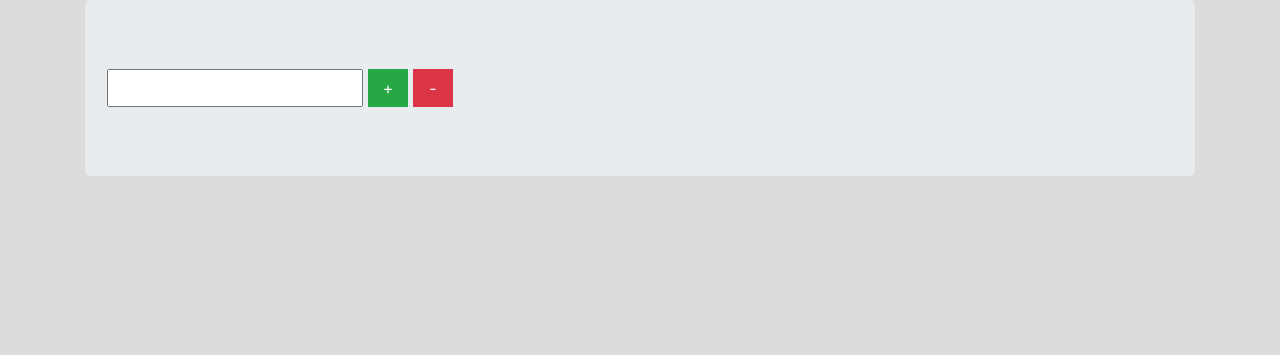
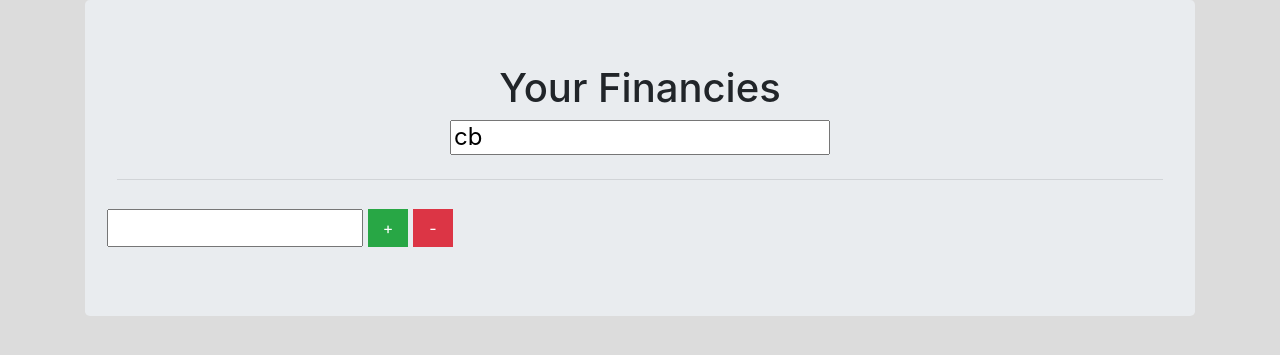
Before and after one commit to Samot428/First_website, a Django app: page /app/Financies/ in a window 1280 px wide. Shown: the part 56-411 px from the top of the page. Run offline with Django 5.2, Linux system fonts and the light colour scheme; some libraries are stand-ins or nearby versions.

Commit message:
Update Financies.html

```diff
--- a/myapp/templates/Financies.html
+++ b/myapp/templates/Financies.html
@@ -11,8 +11,20 @@
         width: 40px;
         margin-left: 5px;
     }
+        /*
+        position: absolute;
+        top: 100px;
+        left: 200px;
+    }
+    .row{
+        position: relative;
+    }
+        */
 </style>
 <div class="jumbotron">
+    <h1 style="text-align: center;">Your Financies</h1>
+    <h4 style="text-align: center;"><input type="text" name="current-balance" value="cb"></h4>
+    <hr class="my-4">
     <form method="post">
         <div class="input-group">
             {% csrf_token %}
```
